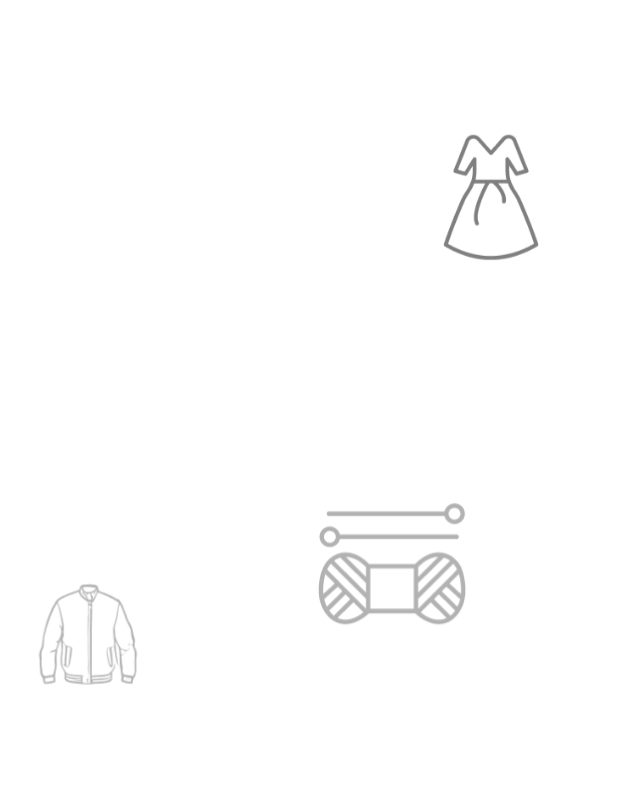
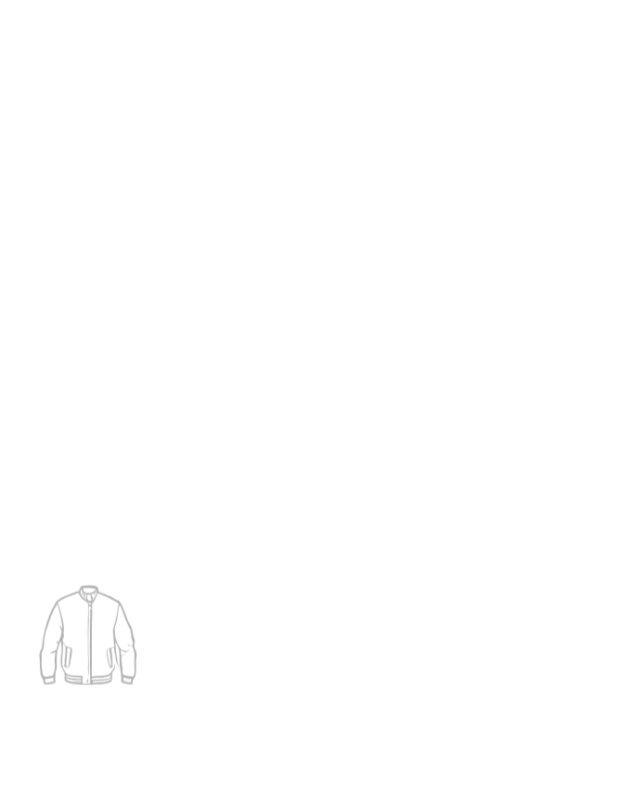
Before and after one commit to divyansh122/seller-client-frontend_AboutUs, a Next.js app: page / in a window 1280 px wide. Shown: the part 980-1780 px from the top of the page, without its empty margins (0-640 px from the left). Built offline with nearby package versions, Linux system fonts and the light colour scheme; a web font is replaced by a local one.

Commit message:
about us updated

```diff
--- a/app/components/AboutUs/Aboutus1.tsx
+++ b/app/components/AboutUs/Aboutus1.tsx
@@ -250,13 +250,7 @@ export default function Home() {
         <div
           ref={centerPyramidRef}
           className="absolute left-1/3 top-1/2 w-20 lg:w-32"
-        >
-          <img
-            src="/shapes/frok.png"
-            alt="Pyramid"
-            className="w-full h-full object-cover opacity-50"
-          />
-        </div>
+        ></div>
         <div
           ref={midRightStarRef}
           className="absolute right-1/4 top-1/3 w-16 lg:w-24"
@@ -270,13 +264,7 @@ export default function Home() {
         <div
           ref={midLeftHexagonRef}
           className="absolute left-1/4 top-2/3 w-24 lg:w-36"
-        >
-          <img
-            src="/shapes/swe.png"
-            alt="Hexagon"
-            className="w-full h-full object-cover opacity-30"
-          />
-        </div>
+        ></div>
 
         {/* Bottom section shapes */}
         <div
@@ -402,7 +390,7 @@ export default function Home() {
             ref={rightFadeRef}
           >
             <img
-              src="/homeimage.png"
+              src="https://images.unsplash.com/photo-1441986300917-64674bd600d8"
               alt="Shopping Experience"
               className="w-full h-full object-cover"
             />
--- a/public/data/teamData.json
+++ b/public/data/teamData.json
@@ -44,6 +44,22 @@
         "twitter": "https://twitter.com/johndoe",
         "github": "https://github.com/Anandmod",
         "bio": ""
+      },
+      {
+        "name": "Ajay Kumar ",
+        "role": "Frontend Developer",
+        "image": "https://res.cloudinary.com/dglhqhjqu/image/upload/t_Banner 9:16/v1740392557/IMG20230304124211-1_-_Ajay_Kumar_ep8yhn.jpg",
+        "linkedin": "https://www.linkedin.com/in/ajay-kumar-200203260?utm_source=share&utm_campaign=share_via&utm_content=profile&utm_medium=android_app",
+        "github": "https://github.com/Ajay1628Kumar",
+        "bio": "I'm a front-end developer with over two years of experience in building responsive and user-friendly web applications. I specialize in HTML, CSS, JavaScript, ReactJS, and modern frameworks like Next.js and Tailwind CSS. Passionate about UI/UX design, I love creating seamless digital experiences."
+      },
+      {
+        "name": "Sarthak Anil Janrao  ",
+        "role": "Frontend Developer",
+        "image": "https://res.cloudinary.com/dglhqhjqu/image/upload/v1740392701/IMG-20241010-WA0093_-_Sarthak_Janrao_lbyxi1.jpg",
+        "linkedin": "https://www.linkedin.com/in/sarthak-janrao/",
+        "github": "https://github.com/Sarthakjanrao07",
+        "bio": "Developed responsive and interactive UIs using HTML, CSS, JavaScript, and React.js.Translated Figma designs into web pages with optimized performance.Ensured cross-browser compatibility and mobile responsiveness.Collaborated with designers and backend developers to deliver high-quality web solutions."
       }
     ],
     "backend": [
```
